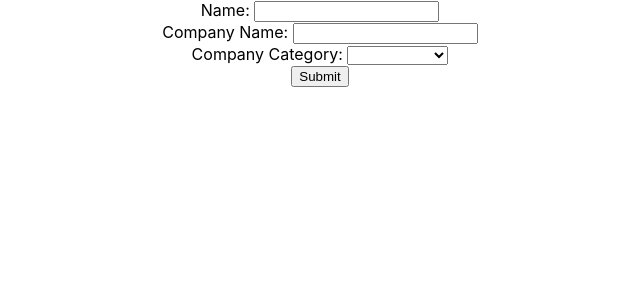
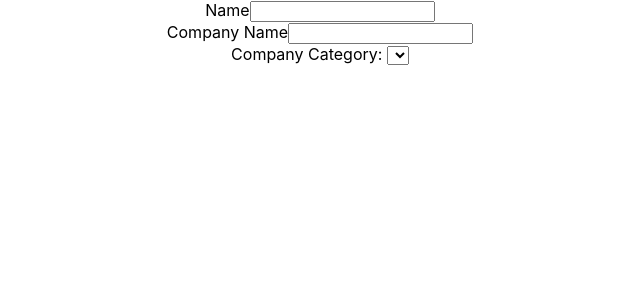
Before and after one commit to katie-truong/cover-me, a React (Create React App) app in the folder client/: page / in a window 1280 px wide. Shown: the top 300 px of the page, without its empty margins (320-960 px from the left). Built offline with nearby package versions, Linux system fonts and the light colour scheme.

Commit message:
Progress

```diff
--- a/client/src/Form.js
+++ b/client/src/Form.js
@@ -1,8 +1,115 @@
 import React from 'react';
 
+// class Form extends React.Component {
+//     constructor(props) {
+//         super(props);
+//         this.state = {
+//             name: '',
+//             companyName: '',
+//             companyCategory: [
+//                 {value: '', displayValue: ''},
+//                 {value: 'bigN', displayValue: 'Big N'},
+//                 {value: 'finTech', displayValue: 'FinTech'},
+//                 {value: 'healthcare', displayValue: 'Health Care'},
+//                 {value: 'edu', displayValue: 'Education'},
+//                 {value: 'service', displayValue: 'Service'},
+//                 {value: 'ecommerce', displayValue: 'E-Commerce'},
+//                 {value: 'non-tech', displayValue: 'Non Tech'}
+//             ],
+//             school: '',
+//             year: [
+//                 {value: '', displayValue: ''},
+//                 {value: 4, displayValue: 'Senior'},
+//                 {value: 3, displayValue: 'Junior'},
+//                 {value: 2, displayValue: 'Sophomore'},
+//                 {value: 1, displayValue: 'Freshman'},
+//                 {value: NaN, displayValue: 'Not Applicable'}
+//             ],
+//             languages: '',
+//             skills: '',
+//             workingExperience: '',
+//             projectExperience: '',
+//             phoneNumber: '',
+//             websiteLink: ''
+//         };
+//         this.handleChange = this.handleChange.bind(this);
+//         this.handleSubmit = this.handleSubmit.bind(this);
+//     }
+
+//     handleChange(e, name) {
+//         this.setState({
+//             [name]: e.target.value
+//         })
+//     }
+
+//     handleSubmit(e) {
+//         e.preventDefault();
+//     }
+
+//     render() {
+//         return (
+//             <form onSubmit={this.handleSubmit}>
+//                 <div>
+//                     <div>
+//                         <label>Name: </label>
+//                         <input
+//                             type="text"
+//                             name="name"
+//                             value={this.state.name}
+//                             onChange={this.state.handleChangeName}>
+//                         </input>
+//                     </div>
+//                     <div>
+//                         <label>Company Name: </label>
+//                         <input
+//                             type="text"
+//                             name="companyName"
+//                             value={this.state.companyName}
+//                             onChange={this.state.handleChange}>
+//                         </input>
+//                     </div>
+//                     <div>
+//                         <label>Company Category: </label>
+//                         <select
+//                             value={this.state.companyCategory[0]}
+//                             onChange={this.handleChange}>
+//                             {this.state.companyCategory.map(option => (
+//                                 <option value={option.value}>{option.displayValue}</option>
+//                             ))}
+//                         </select>
+//                     </div>
+//                     <div>
+//                         <label>School: </label>
+//                         <input
+//                             type="text"
+//                             name="school"
+//                             value={this.state.school}
+//                             onChange={this.state.handleChange}>
+//                         </input>
+//                     </div>
+//                     <div>
+//                         <label>School Year: </label>
+//                         <select
+//                             value={this.state.year[0]}
+//                             onChange={this.handleChange}>
+//                             {this.state.year.map(option => (
+//                                 <option value={option.value}>{option.displayValue}</option>
+//                             ))}
+//                         </select>
+//                     </div>
+//                 </div>
+//                 <input type="submit" value="Submit"></input>
+//             </form>
+//         )
+//     }
+// }
+
+// export default Form;
+
 class Form extends React.Component {
-    constructor(props) {
-        super(props);
+
+    constructor () {
+      super();
       this.state = {
         name: '',
         companyName: '',
@@ -15,10 +122,16 @@ class Form extends React.Component {
             {value: 'service', displayValue: 'Service'},
             {value: 'ecommerce', displayValue: 'E-Commerce'},
             {value: 'non-tech', displayValue: 'Non Tech'}
-                ]
-            ,
+        ],
         school: '',
-            year: '',
+        year: [
+            {value: '', displayValue: ''},
+            {value: 4, displayValue: 'Senior'},
+            {value: 3, displayValue: 'Junior'},
+            {value: 2, displayValue: 'Sophomore'},
+            {value: 1, displayValue: 'Freshman'},
+            {value: NaN, displayValue: 'Not Applicable'}
+        ],
         languages: '',
         skills: '',
         workingExperience: '',
@@ -27,53 +140,38 @@ class Form extends React.Component {
         websiteLink: ''
     	};
       this.handleChange = this.handleChange.bind(this);
-        this.handleSubmit = this.handleSubmit.bind(this);
     }
 
-    handleChange(e) {
-        this.setState({
-            [e.target.name]: e.target.value
-        })
+    handleChange (evt) {
+      this.setState({ [evt.target.name]: evt.target.value });
     }
 
-    handleSubmit(e) {
-        e.preventDefault();
-    }
+    render () {
+      return (
+				<div>
+        	<form>
+						<div>
+        			<label>Name</label>
+							<input type="text" name="name" onChange={this.handleChange} />
+						</div>
 
-    render() {
-        return (
-            <form onSubmit={this.handleSubmit}>
 						<div>
-                    <div>
-                        <label>Name: </label>
-                        <input
-                            type="text"
-                            value={this.state.name}
-                            onChange={this.state.handleChange}>
-                        </input>
+							<label>Company Name</label>
+							<input type="text" name="companyName" onChange={this.handleChange} />
 						</div>
-                    <div>
-                        <label>Company Name: </label>
-                        <input
-                            type="text"
-                            value={this.state.companyName}
-                            onChange={this.state.handleChange}>
-                        </input>
-                    </div>
+
 						<div>
               <label>Company Category: </label>
 							<select
+									name="companyCategory"
                   value={this.state.companyCategory[0]}
                   onChange={this.handleChange}>
-                            {this.state.companyCategory.map(option => (
-                                <option value={option.value}>{option.displayValue}</option>
-                            ))}
+									{console.log(typeof(this.state.companyCategory))}
             	</select>
             </div>
+					</form>
 				</div>
-                <input type="submit" value="Submit"></input>
-            </form>
-        )
+      );
     }
   }
 
```
Lines whose indentation alone changed are shown as unchanged.
